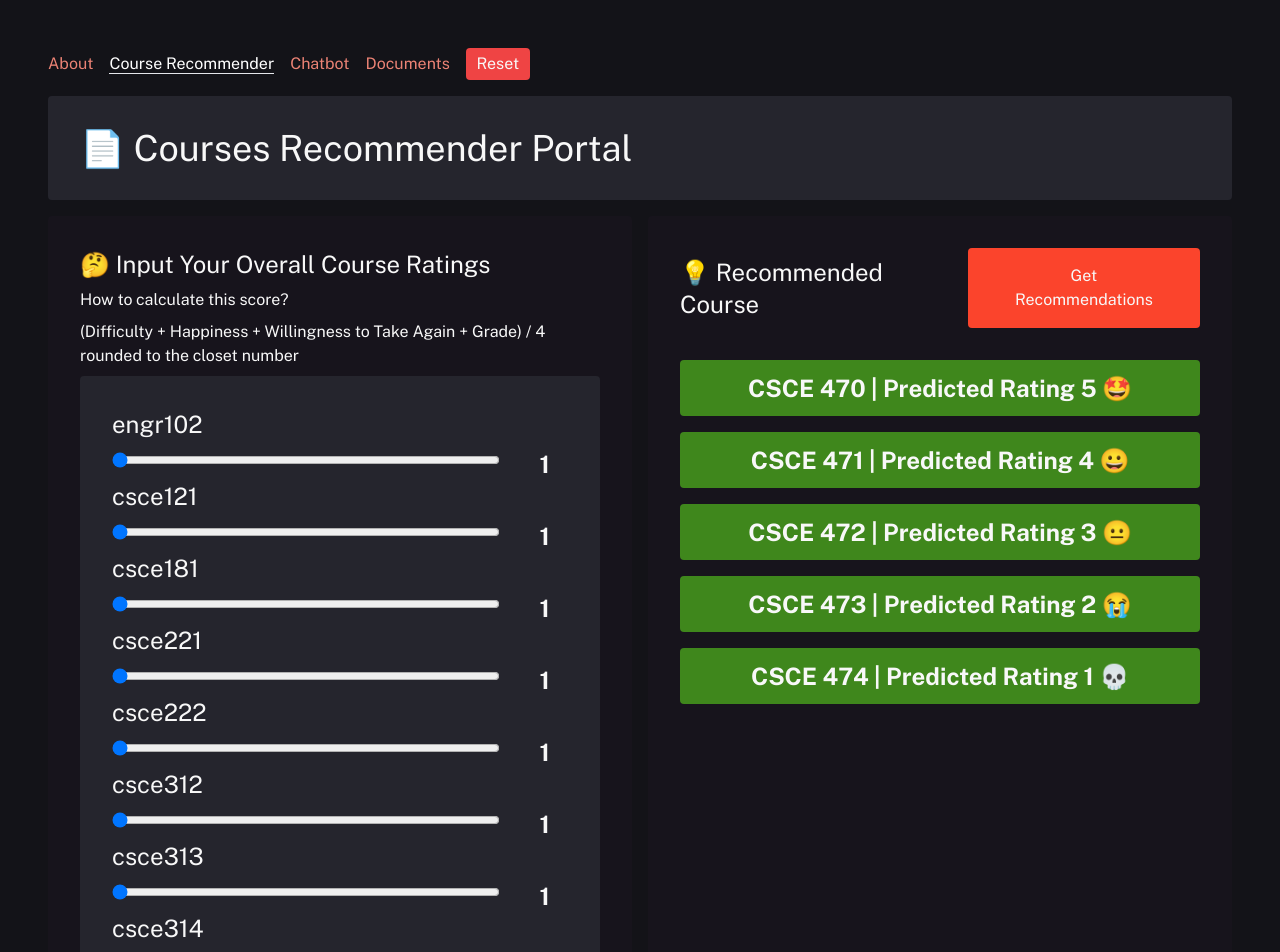
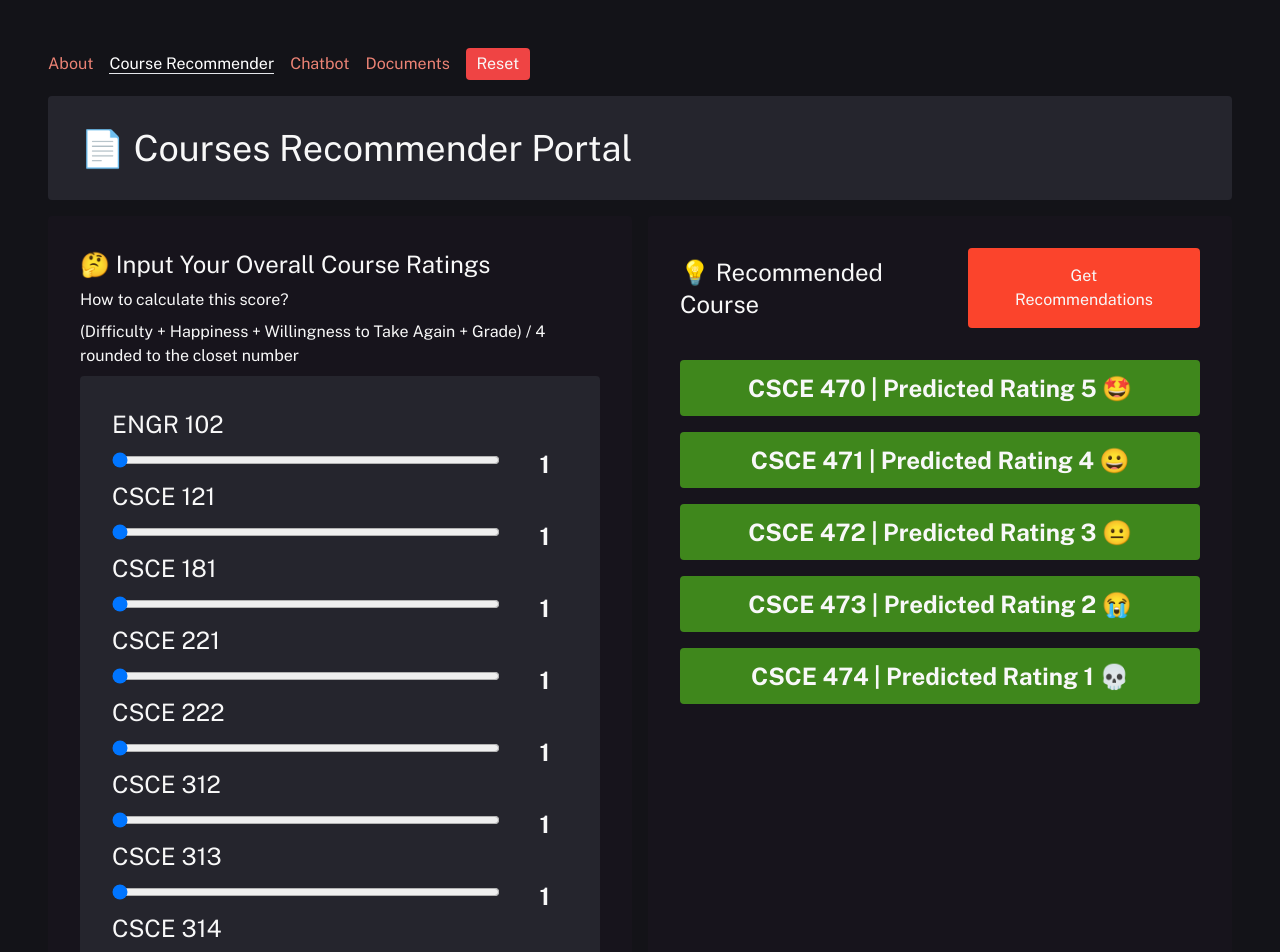
Before and after one commit to fantamanatee/cavgpt, a Next.js app in the folder frontend/main/: page /course in a window 1280 px wide. Shown: the top 952 px of the page. Built offline with nearby package versions, Linux system fonts and the light colour scheme; no server answers.

Commit message:
frontend: update user course variables

```diff
--- a/frontend/main/app/course/page.tsx
+++ b/frontend/main/app/course/page.tsx
@@ -4,26 +4,26 @@ import { useState } from "react";
 
 export default function CoursesPage() {
   const courses = [
-    "engr102",
-    "csce121",
-    "csce181",
-    "csce221",
-    "csce222",
-    "csce312",
-    "csce313",
-    "csce314",
-    "csce315",
+    "ENGR 102",
+    "CSCE 121",
+    "CSCE 181",
+    "CSCE 221",
+    "CSCE 222",
+    "CSCE 312",
+    "CSCE 313",
+    "CSCE 314",
+    "CSCE 315",
   ];
   const initialRatings = {
-    engr102: 1,
-    csce121: 1,
-    csce181: 1,
-    csce221: 1,
-    csce222: 1,
-    csce312: 1,
-    csce313: 1,
-    csce314: 1,
-    csce315: 1,
+    "ENGR 102": 1,
+    "CSCE 121": 1,
+    "CSCE 181": 1,
+    "CSCE 221": 1,
+    "CSCE 222": 1,
+    "CSCE 312": 1,
+    "CSCE 313": 1,
+    "CSCE 314": 1,
+    "CSCE 315": 1,
   };
 
   const emojis = {
@@ -133,7 +133,8 @@ export default function CoursesPage() {
                 className={`p-1 rounded bg-[#3f871c] w-full max-h-[85%] flex justify-center items-center my-4`}
               >
                 <p className="text-center text-2xl md:text-2xl font-bold">
-                  {course} | Predicted Rating {result[course]} {emojis[Math.round(result[course])]}
+                  {course} | Predicted Rating {result[course]}{" "}
+                  {emojis[Math.round(result[course])]}
                 </p>
               </div>
             ))}
```
